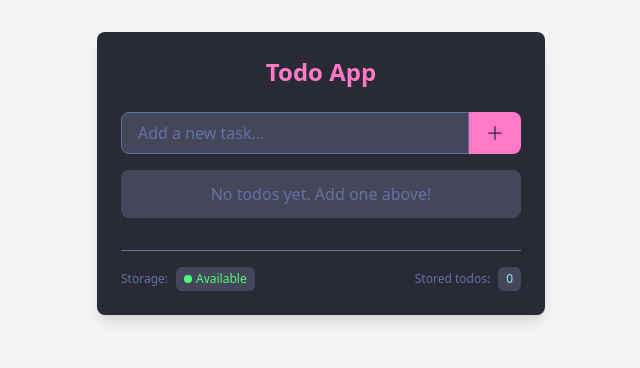
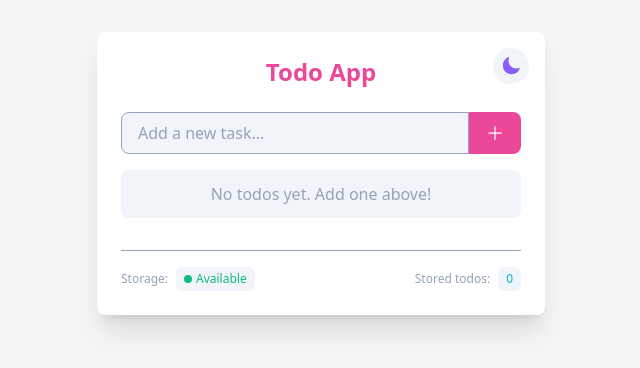
Before and after one commit to julianpinedayyz/reacTodo, a React (Vite) app: page / in a window 1280 px wide. Shown: the top 368 px of the page, without its empty margins (319-959 px from the left). Built offline with nearby package versions, Linux system fonts and the light colour scheme.

Commit message:
Implement theme-aware UI with conditional styling and enhanced shadow for better contrast

```diff
--- a/src/App.jsx
+++ b/src/App.jsx
@@ -4,8 +4,11 @@ import DeleteIcon from './icons/DeleteIcon'
 import EditIcon from './icons/EditIcon'
 import SaveIcon from './icons/SaveIcon'
 import CancelIcon from './icons/CancelIcon'
+import ThemeToggle from './components/ThemeToggle'
+import { useTheme } from './contexts/ThemeContext'
 
 function App() {
+  const { isDark } = useTheme();
   const [todos, setTodos] = useState(() => {
     // Initialize state from localStorage on component mount
     const savedTodos = localStorage.getItem('todos')
@@ -94,9 +97,13 @@ function App() {
     }
   }
 
+  // Create a dynamic theme class based on current theme
+  const themeClass = (darkClass, lightClass) => isDark ? darkClass : lightClass;
+
   return (
-    <div className="max-w-md mx-auto my-8 p-6 bg-dracula-background rounded-lg shadow-lg text-dracula-foreground" role="application" aria-label="Todo application">
-      <h1 className="text-2xl font-bold text-center text-dracula-pink mb-6">Todo App</h1>
+    <div className={`max-w-md mx-auto my-8 p-6 rounded-lg shadow-xl relative ${themeClass('bg-dracula-background text-dracula-foreground', 'bg-white text-light-foreground')}`} role="application" aria-label="Todo application">
+      <ThemeToggle />
+      <h1 className={`text-2xl font-bold text-center mb-6 ${themeClass('text-dracula-pink', 'text-light-pink')}`}>Todo App</h1>
 
       <div className="flex mb-4" role="form" aria-label="Add new todo">
         <label htmlFor="new-todo-input" className="sr-only">Add a new task</label>
@@ -107,12 +114,22 @@ function App() {
           onChange={(e) => setInputValue(e.target.value)}
           onKeyDown={handleKeyDown}
           placeholder="Add a new task..."
-          className="flex-1 px-4 py-2 border border-dracula-comment bg-dracula-currentLine rounded-l-lg focus:outline-none focus:ring-2 focus:ring-dracula-pink text-dracula-foreground placeholder-dracula-comment"
+          className={`flex-1 px-4 py-2 border rounded-l-lg focus:outline-none focus:ring-2 ${
+            themeClass(
+              'border-dracula-comment bg-dracula-currentLine text-dracula-foreground placeholder-dracula-comment focus:ring-dracula-pink',
+              'border-light-comment bg-light-currentLine text-light-foreground placeholder-light-comment focus:ring-light-pink'
+            )
+          }`}
           aria-required="true"
         />
         <button
           onClick={handleAddTodo}
-          className="flex items-center justify-center px-4 py-2 rounded-r-lg bg-dracula-pink text-dracula-background hover:bg-dracula-purple hover:text-dracula-foreground focus-visible:outline focus-visible:outline-2 focus-visible:outline-offset-2 focus-visible:outline-dracula-pink active:transform active:scale-95 transition-all duration-200"
+          className={`flex items-center justify-center px-4 py-2 rounded-r-lg active:transform active:scale-95 transition-all duration-200 ${
+            themeClass(
+              'bg-dracula-pink text-dracula-background hover:bg-dracula-purple hover:text-dracula-foreground focus-visible:outline-dracula-pink',
+              'bg-light-pink text-light-background hover:bg-light-purple hover:text-light-background focus-visible:outline-light-pink'
+            )
+          } focus-visible:outline focus-visible:outline-2 focus-visible:outline-offset-2`}
           aria-label="Add todo"
           disabled={inputValue.trim() === ''}
         >
@@ -124,7 +141,9 @@ function App() {
       <div role="region" aria-label="Todo list" tabIndex="0">
         <ul className="space-y-2" aria-label="Todo items list">
           {todos.map((todo) => (
-            <li key={todo.id} className="flex items-center justify-between p-3 bg-dracula-selection rounded-lg hover:bg-opacity-80 transition-colors duration-200">
+            <li key={todo.id} className={`flex items-center justify-between p-3 rounded-lg hover:bg-opacity-80 transition-colors duration-200 ${
+              themeClass('bg-dracula-selection', 'bg-light-selection')
+            }`}>
               {editingId === todo.id ? (
                 <div className="flex-1 flex pr-2" role="form" aria-label="Edit todo">
                   <label htmlFor={`edit-todo-${todo.id}`} className="sr-only">Edit todo</label>
@@ -134,14 +153,24 @@ function App() {
                     value={editValue}
                     onChange={(e) => setEditValue(e.target.value)}
                     onKeyDown={handleEditKeyDown}
-                    className="flex-1 px-2 py-1 border border-dracula-comment bg-dracula-currentLine rounded focus:outline-none focus:ring-2 focus:ring-dracula-pink text-dracula-foreground"
+                    className={`flex-1 px-2 py-1 border rounded focus:outline-none focus:ring-2 ${
+                      themeClass(
+                        'border-dracula-comment bg-dracula-currentLine text-dracula-foreground focus:ring-dracula-pink',
+                        'border-light-comment bg-light-currentLine text-light-foreground focus:ring-light-pink'
+                      )
+                    }`}
                     autoFocus
                     aria-required="true"
                   />
                   <div className="flex ml-2">
                     <button
                       onClick={saveEdit}
-                      className="w-8 h-8 flex items-center justify-center rounded-md transition-all duration-200 mr-1 text-dracula-green hover:bg-dracula-green hover:text-dracula-background focus-visible:outline focus-visible:outline-2 focus-visible:outline-offset-2 focus-visible:outline-dracula-green"
+                      className={`w-8 h-8 flex items-center justify-center rounded-md transition-all duration-200 mr-1 ${
+                        themeClass(
+                          'text-dracula-green hover:bg-dracula-green hover:text-dracula-background focus-visible:outline-dracula-green',
+                          'text-light-green hover:bg-light-green hover:text-light-background focus-visible:outline-light-green'
+                        )
+                      } focus-visible:outline focus-visible:outline-2 focus-visible:outline-offset-2`}
                       aria-label="Save changes"
                       disabled={editValue.trim() === ''}
                     >
@@ -150,7 +179,12 @@ function App() {
                     </button>
                     <button
                       onClick={cancelEdit}
-                      className="w-8 h-8 flex items-center justify-center rounded-md transition-all duration-200 text-dracula-orange hover:bg-dracula-orange hover:text-dracula-background focus-visible:outline focus-visible:outline-2 focus-visible:outline-offset-2 focus-visible:outline-dracula-orange"
+                      className={`w-8 h-8 flex items-center justify-center rounded-md transition-all duration-200 ${
+                        themeClass(
+                          'text-dracula-orange hover:bg-dracula-orange hover:text-dracula-background focus-visible:outline-dracula-orange',
+                          'text-light-orange hover:bg-light-orange hover:text-light-background focus-visible:outline-light-orange'
+                        )
+                      } focus-visible:outline focus-visible:outline-2 focus-visible:outline-offset-2`}
                       aria-label="Cancel editing"
                     >
                       <CancelIcon />
@@ -166,12 +200,20 @@ function App() {
                       id={`todo-${todo.id}`}
                       checked={todo.completed}
                       onChange={() => handleToggleTodo(todo.id)}
-                      className="w-4 h-4 mr-3 text-dracula-pink accent-dracula-pink border-dracula-comment rounded focus:ring-dracula-pink focus:ring-2"
+                      className={`w-4 h-4 mr-3 rounded ${
+                        themeClass(
+                          'text-dracula-pink accent-dracula-pink border-dracula-comment focus:ring-dracula-pink',
+                          'text-light-pink accent-light-pink border-light-comment focus:ring-light-pink'
+                        )
+                      } focus:ring-2`}
                       aria-label={`Mark "${todo.text}" as ${todo.completed ? 'incomplete' : 'complete'}`}
                     />
                     <label
                       htmlFor={`todo-${todo.id}`}
-                      className={`cursor-pointer ${todo.completed ? 'line-through text-dracula-comment' : 'text-dracula-foreground'}`}
+                      className={`cursor-pointer ${todo.completed ?
+                        themeClass('line-through text-dracula-comment', 'line-through text-light-comment') :
+                        themeClass('text-dracula-foreground', 'text-light-foreground')
+                      }`}
                     >
                       {todo.text}
                     </label>
@@ -179,7 +221,12 @@ function App() {
                   <div className="flex">
                     <button
                       onClick={() => startEditing(todo.id, todo.text)}
-                      className="ml-2 w-8 h-8 flex items-center justify-center rounded-md transition-all duration-200 text-dracula-cyan hover:bg-dracula-cyan hover:text-dracula-background focus-visible:outline focus-visible:outline-2 focus-visible:outline-offset-2 focus-visible:outline-dracula-cyan"
+                      className={`ml-2 w-8 h-8 flex items-center justify-center rounded-md transition-all duration-200 ${
+                        themeClass(
+                          'text-dracula-cyan hover:bg-dracula-cyan hover:text-dracula-background focus-visible:outline-dracula-cyan',
+                          'text-light-cyan hover:bg-light-cyan hover:text-light-background focus-visible:outline-light-cyan'
+                        )
+                      } focus-visible:outline focus-visible:outline-2 focus-visible:outline-offset-2`}
                       aria-label={`Edit todo: ${todo.text}`}
                     >
                       <EditIcon />
@@ -187,7 +234,12 @@ function App() {
                     </button>
                     <button
                       onClick={() => handleDeleteTodo(todo.id)}
-                      className="ml-2 w-8 h-8 flex items-center justify-center rounded-md transition-all duration-200 text-dracula-red hover:bg-dracula-red hover:text-dracula-background focus-visible:outline focus-visible:outline-2 focus-visible:outline-offset-2 focus-visible:outline-dracula-red"
+                      className={`ml-2 w-8 h-8 flex items-center justify-center rounded-md transition-all duration-200 ${
+                        themeClass(
+                          'text-dracula-red hover:bg-dracula-red hover:text-dracula-background focus-visible:outline-dracula-red',
+                          'text-light-red hover:bg-light-red hover:text-light-background focus-visible:outline-light-red'
+                        )
+                      } focus-visible:outline focus-visible:outline-2 focus-visible:outline-offset-2`}
                       aria-label={`Delete todo: ${todo.text}`}
                     >
                       <DeleteIcon />
@@ -199,7 +251,7 @@ function App() {
             </li>
           ))}
           {todos.length === 0 && (
-            <li className="p-3 bg-dracula-currentLine rounded-lg text-center text-dracula-comment">
+            <li className={`p-3 rounded-lg text-center ${themeClass('bg-dracula-currentLine text-dracula-comment', 'bg-light-currentLine text-light-comment')}`}>
               No todos yet. Add one above!
             </li>
           )}
@@ -207,7 +259,7 @@ function App() {
       </div>
 
       {todos.length > 0 && (
-        <div className="mt-6 pt-4 border-t border-dracula-comment text-sm text-dracula-pink" aria-live="polite" aria-atomic="true">
+        <div className={`mt-6 pt-4 border-t text-sm ${themeClass('border-dracula-comment text-dracula-pink', 'border-light-comment text-light-pink')}`} aria-live="polite" aria-atomic="true">
           <p className="flex justify-between">
             <span>Total tasks:</span>
             <span>{todos.length}</span>
@@ -219,27 +271,26 @@ function App() {
         </div>
       )}
 
-      {/* Footer with storage status */}
-      <footer className="mt-8 pt-4 border-t border-dracula-comment text-xs text-dracula-comment" role="contentinfo">
+      <footer className={`mt-8 pt-4 border-t text-xs ${themeClass('border-dracula-comment text-dracula-comment', 'border-light-comment text-light-comment')}`} role="contentinfo">
         <div className="flex items-center justify-between">
           <div className="flex items-center gap-2" aria-live="polite">
             <span id="storage-status-label">Storage:</span>
             {storageAvailable ? (
               <span
-                className="px-2 py-1 bg-dracula-currentLine text-dracula-green rounded-md flex items-center"
+                className={`px-2 py-1 rounded-md flex items-center ${themeClass('bg-dracula-currentLine text-dracula-green', 'bg-light-currentLine text-light-green')}`}
                 role="status"
                 aria-labelledby="storage-status-label"
               >
-                <span className="w-2 h-2 bg-dracula-green rounded-full mr-1" aria-hidden="true"></span>
+                <span className={`w-2 h-2 rounded-full mr-1 ${themeClass('bg-dracula-green', 'bg-light-green')}`} aria-hidden="true"></span>
                 Available
               </span>
             ) : (
               <span
-                className="px-2 py-1 bg-dracula-currentLine text-dracula-red rounded-md flex items-center"
+                className={`px-2 py-1 rounded-md flex items-center ${themeClass('bg-dracula-currentLine text-dracula-red', 'bg-light-currentLine text-light-red')}`}
                 role="alert"
                 aria-labelledby="storage-status-label"
               >
-                <span className="w-2 h-2 bg-dracula-red rounded-full mr-1" aria-hidden="true"></span>
+                <span className={`w-2 h-2 rounded-full mr-1 ${themeClass('bg-dracula-red', 'bg-light-red')}`} aria-hidden="true"></span>
                 Unavailable
               </span>
             )}
@@ -249,7 +300,7 @@ function App() {
             <div className="flex items-center gap-2" aria-live="polite">
               <span id="stored-todos-label">Stored todos:</span>
               <span
-                className="px-2 py-1 bg-dracula-currentLine text-dracula-cyan rounded-md"
+                className={`px-2 py-1 rounded-md ${themeClass('bg-dracula-currentLine text-dracula-cyan', 'bg-light-currentLine text-light-cyan')}`}
                 aria-labelledby="stored-todos-label"
               >
                 {todos.length}
```
